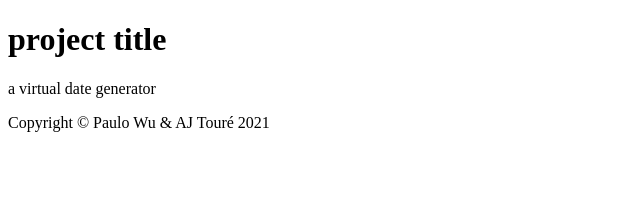
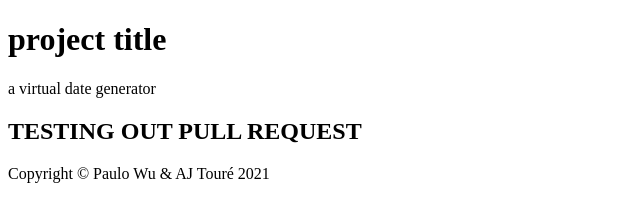
Before and after one commit to ajtoure/flix-and-chill, a plain HTML site: page index.html in a window 1280 px wide. Shown: the whole page, without its empty margins (0-640 px from the left). Drawn offline with Linux system fonts and the light colour scheme.

Commit message:
making branch

```diff
--- a/index.html
+++ b/index.html
@@ -12,6 +12,7 @@
     <header>
         <h1>project title</h1>
         <p>a virtual date generator</p>
+        <h2>TESTING OUT PULL REQUEST</h2>
     </header>
     <main>
 
```
